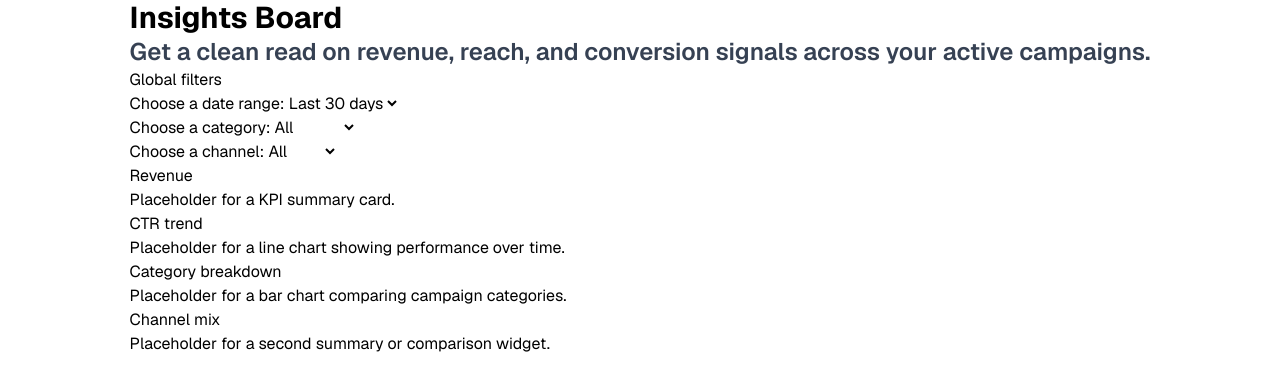
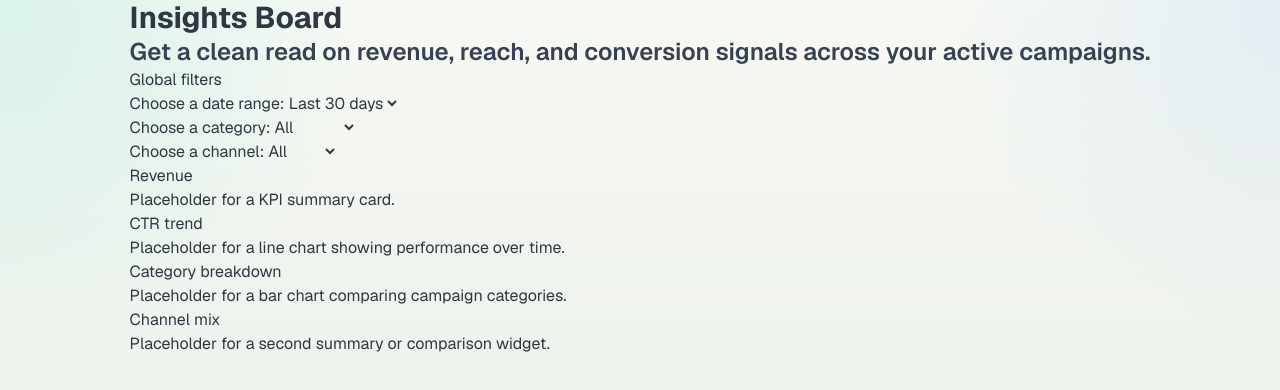
Before and after one commit to andreamartz/insights-board, a Next.js app: page /dashboard in a window 1280 px wide. Shown: the top 390 px of the page. Built offline with nearby package versions, Linux system fonts and the light colour scheme.

Commit message:
Define initial page background styles

```diff
--- a/app/globals.css
+++ b/app/globals.css
@@ -20,3 +20,12 @@
   --radius-md: 16px;                     /* filter bar & mid-size surfaces */
   --radius-lg: 24px;                     /* large card surfaces */
 }
+
+body {
+  color: var(--color-text-default);
+  background:
+    radial-gradient(circle at top left, rgba(45, 212, 191, 0.14), transparent 24%),
+    radial-gradient(circle at top right, rgba(96, 165, 250, 0.12), transparent 22%),
+    linear-gradient(var(--color-bg-page-top), var(--color-bg-page), var(--color-bg-page-bottom));
+  min-height: 100dvh;
+}
```
